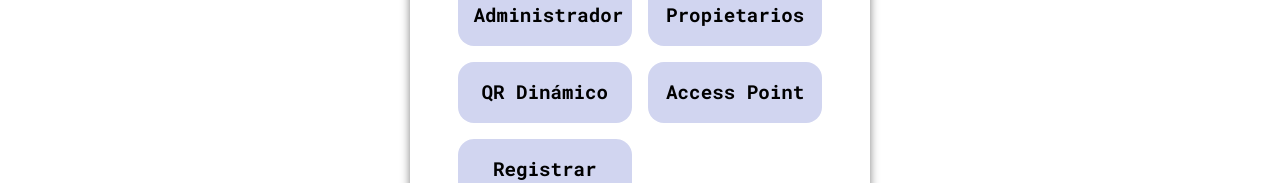
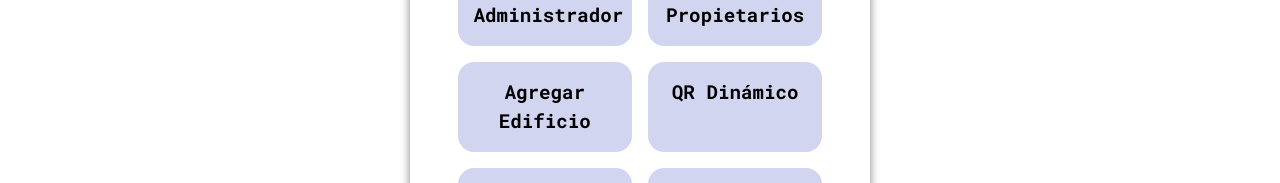
Before and after one commit to ignacioosoto/PROYECTOprogra, a React (Vite) app in the folder proyecto-acceso-front/: page /dashboard in a window 1280 px wide. Shown: the part 623-806 px from the top of the page. Built offline with nearby package versions, Linux system fonts and the light colour scheme; sample sign-in values are in the browser's storage.

Commit message:
boton en el dashboard

```diff
--- a/proyecto-acceso-front/src/routes/dashboard.tsx
+++ b/proyecto-acceso-front/src/routes/dashboard.tsx
@@ -77,10 +77,12 @@ export default function DefaultLayout({ children }: DefaultLayoutProps) {
 <div className="grid grid-cols-2 gap-4 mt-6 w-full max-w-md px-4">
   <Link to="/signup" className="button-home">Agregar Administrador</Link>
   <Link to="/newowner" className="button-home">Agregar Propietarios</Link>
+  <Link to="/addbuilding" className="button-home">Agregar Edificio</Link>
   <Link to="/dynamic-qr" className="button-home">QR Dinámico</Link>
   <Link to="/verificar" className="button-home">Access Point</Link>
   <Link to="/RVisitas" className="button-home">Registrar Visita</Link>
 </div>
+
 
       </div>
 
```
Lines whose indentation alone changed are shown as unchanged.
